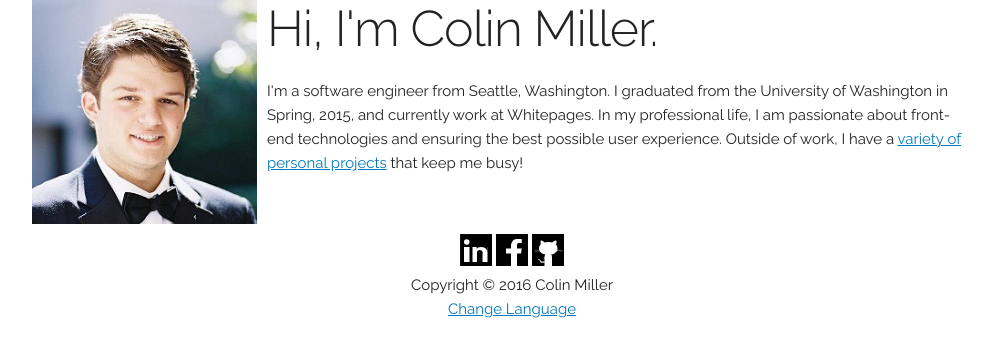
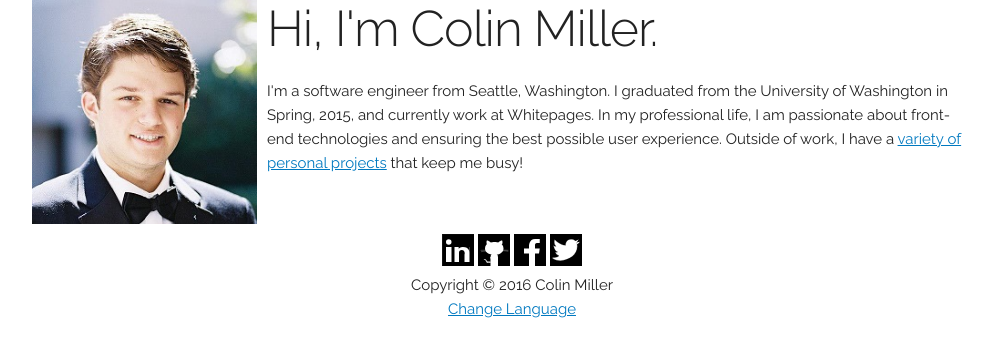
Before and after one commit to colinjmiller/cjmil.com, a PHP site: page /index.php in a window 1280 px wide. Shown: the part 116-473 px from the top of the page, without its empty margins (128-1118 px from the left). Run offline with PHP 8.4, Linux system fonts and the light colour scheme; some libraries are stand-ins or nearby versions.

Commit message:
Adding twitter link and logo

```diff
--- a/view-logic/views.php
+++ b/view-logic/views.php
@@ -47,8 +47,9 @@ class View {
         <footer class="container">
           <div>
             <a class="social-link" href="http://www.linkedin.com/profile/view?id=273021207" target="_blank"><img src="/images/icons/linkedIn.svg" alt="LinkedIn" /></a>
+            <a class="social-link" href="https://github.com/colinjmiller" target="_blank"><img src="/images/icons/github.svg" alt="Github" /></a>
             <a class="social-link" href="https://www.facebook.com/colinjmiller93" target="_blank"><img src="/images/icons/facebook.svg" alt="Facebook" /></a>
-            <a class="social-link" href="https://github.com/colinjmiller" target="_blank"><img src="/images/icons/github.svg" alt="Github" /></a>
+            <a class="social-link" href="https://twitter.com/cjmil_" target="_blank"><img src="/images/icons/twitter.svg" alt="Twitter" /></a>
           </div>
           Copyright &copy; <?= date("Y") ?> Colin Miller
           <?php if ($translations) { ?>
```
Also changed, not shown: images/icons/twitter.svg (added).
